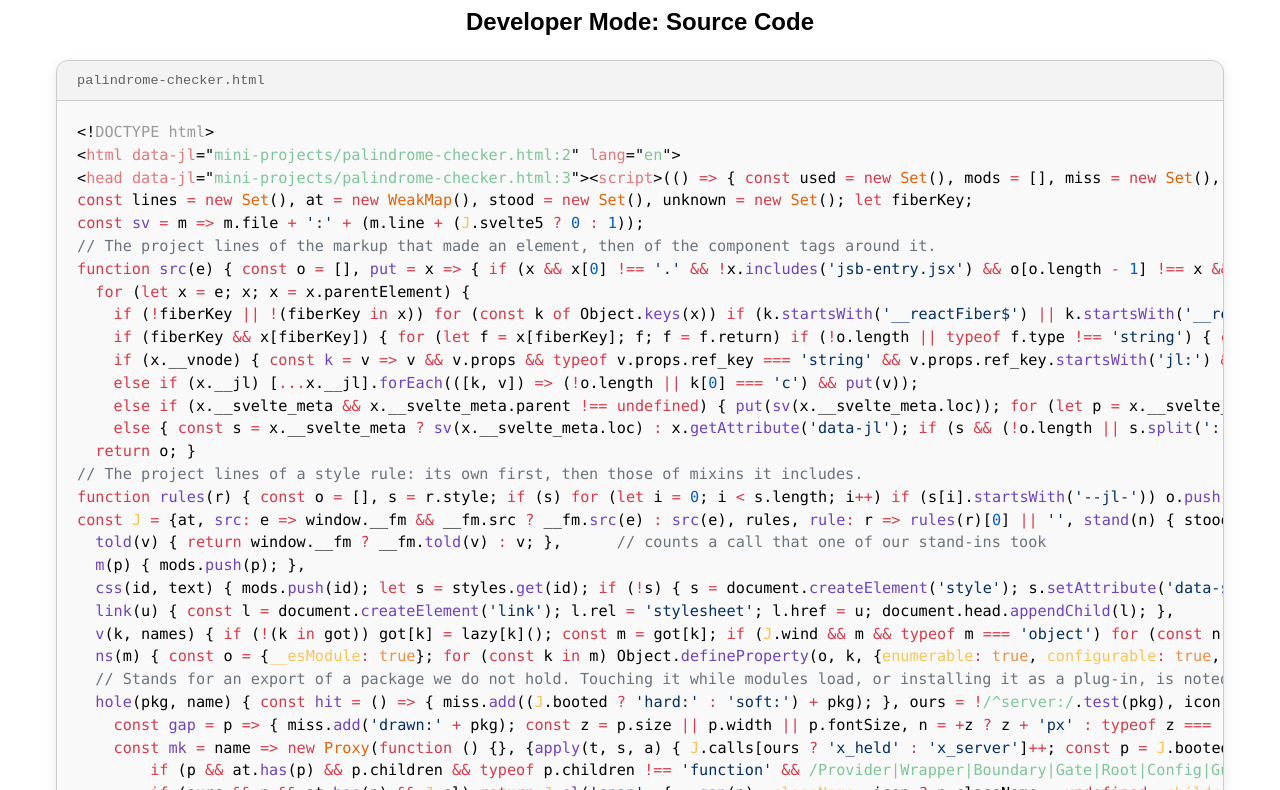
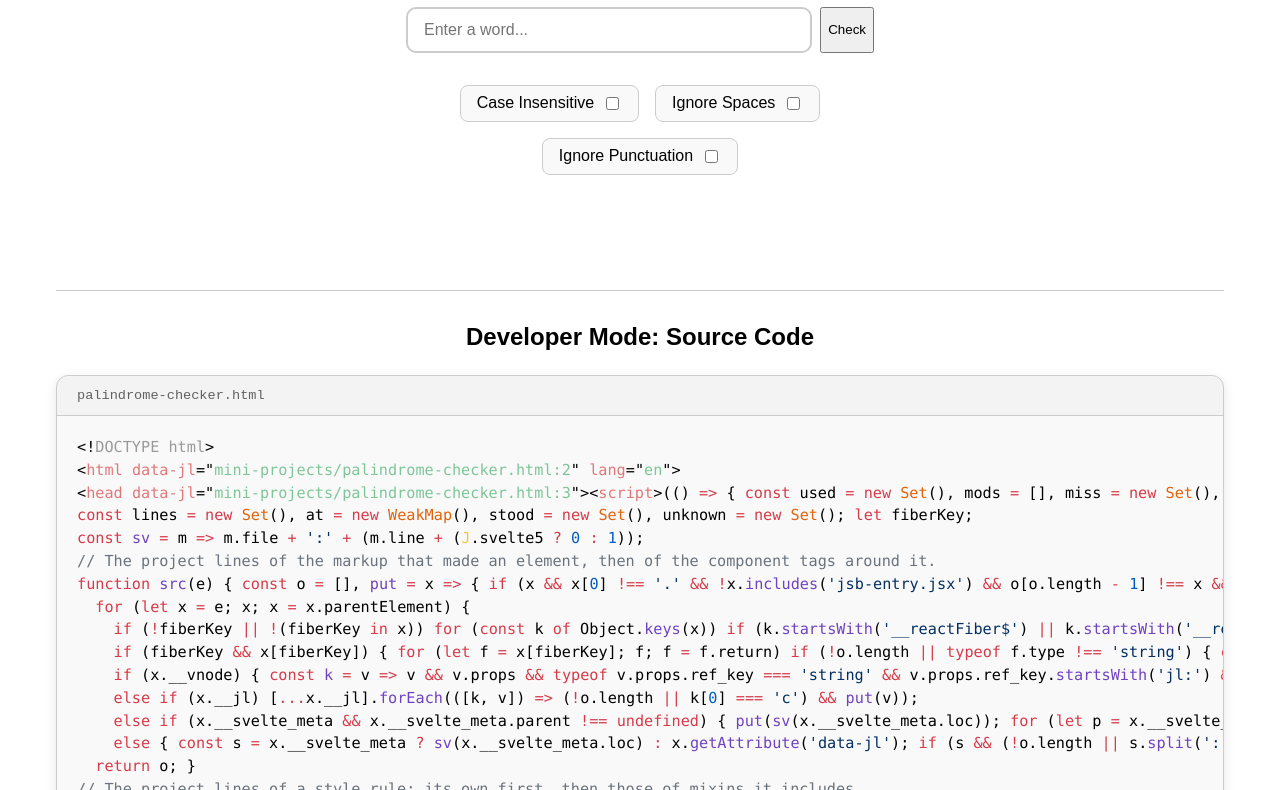
Before and after one commit to wenbo222/website-projects, a website built with webpack: page mini-projects/palindrome-checker.html in a window 1280 px wide. Shown: the part 133-923 px from the top of the page. Built offline with nearby package versions, Linux system fonts and the light colour scheme.

Commit message:
Update palindrome-checker.html

```diff
--- a/mini-projects/palindrome-checker.html
+++ b/mini-projects/palindrome-checker.html
@@ -8,8 +8,110 @@
     <script type="module" src="../components/global-header.js"></script>
     <link rel="stylesheet" href="../global-styles.css">
 </head>
+<style>
+    main {
+        display: flex;
+        flex-direction: column;
+        align-items: center;
+        gap: 2rem;
+        max-width: 500px;
+        margin: 0 auto;
+        padding: 0 1rem;
+    }
+    .input-section {
+        display: flex;
+        gap: 0.5rem;
+        width: 100%;
+    }
+    #text-input {
+        flex: 1;
+        padding: 0.75rem 1rem;
+        border-radius: 10px;
+        border: 2px solid var(--border-color);
+        color: var(--page-text);
+        font-size: 1rem;
+        transition: border-color 0.2s;
+    }
+    #text-input:focus {
+        outline: none;
+        border-color: var(--primary-color);
+    }
+    .options-group {
+        width: 100%;
+        display: flex;
+        flex-direction: row;
+        justify-content: center;
+        flex-wrap: wrap;
+        gap: 1rem;
+    }
+    .option-item {
+        display: flex;
+        align-items: center;
+        gap: 0.5rem;
+        background: var(--container-bg);
+        padding: 0.5rem 1rem;
+        border-radius: 8px;
+        border: 1px solid var(--border-color);
+        white-space: nowrap;
+    }
+    #result {
+        margin-top: 1rem;
+        font-size: 1.2rem;
+        font-weight: 600;
+        text-align: center;
+    }
+</style>
 <body>
     <global-header></global-header>
+    <h1 id="title">Palindrome Checker</h1>
+    <main>
+        <div class="input-section">
+            <input type="text" id="text-input" placeholder="Enter a word...">
+            <button id="check-btn">Check</button>
+        </div>
 
+        <div class="options-group">
+            <div class="option-item">
+                <label for="case-insensitive">Case Insensitive</label>
+                <input type="checkbox" id="case-insensitive">
+            </div>
+            <div class="option-item">
+                <label for="ignore-spaces">Ignore Spaces</label>
+                <input type="checkbox" id="ignore-spaces">
+            </div>
+            <div class="option-item">
+                <label for="ignore-punctuation">Ignore Punctuation</label>
+                <input type="checkbox" id="ignore-punctuation">
+            </div>
+        </div>
+
+        <p id="result"></p>
+    </main>
 </body>
+<script>
+    const textInput = document.getElementById("text-input");
+    const checkBtn = document.getElementById("check-btn");
+    const result = document.getElementById("result");
+    const caseInsensitive = document.getElementById("case-insensitive");
+    const ignoreSpaces = document.getElementById("ignore-spaces");
+    const ignorePunctuation = document.getElementById("ignore-punctuation");
+
+    checkBtn.addEventListener("click", () => {
+        let text = textInput.value;
+        if (caseInsensitive.checked) {
+            text = text.toLowerCase();
+        }
+        if (ignoreSpaces.checked) {
+            text = text.replace(/\s/g, "");
+        }
+        if (ignorePunctuation.checked) {
+            text = text.replace(/[^a-zA-Z0-9]/g, "");
+        }
+        if (text===text.split("").reverse().join("")) {
+            result.textContent = `It is a palindrome!`;
+        } else {
+            result.textContent = `It is not a palindrome.`;
+        }
+    });
+</script>
 </html>
```
